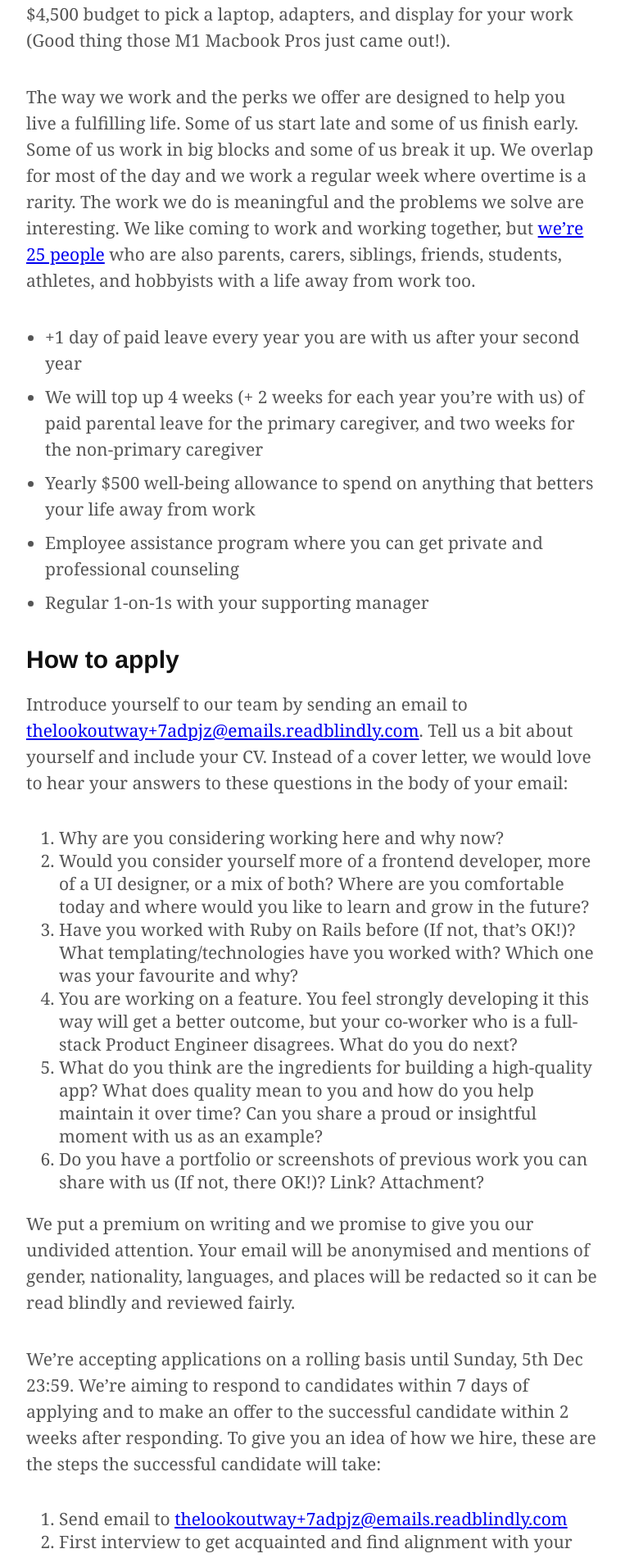
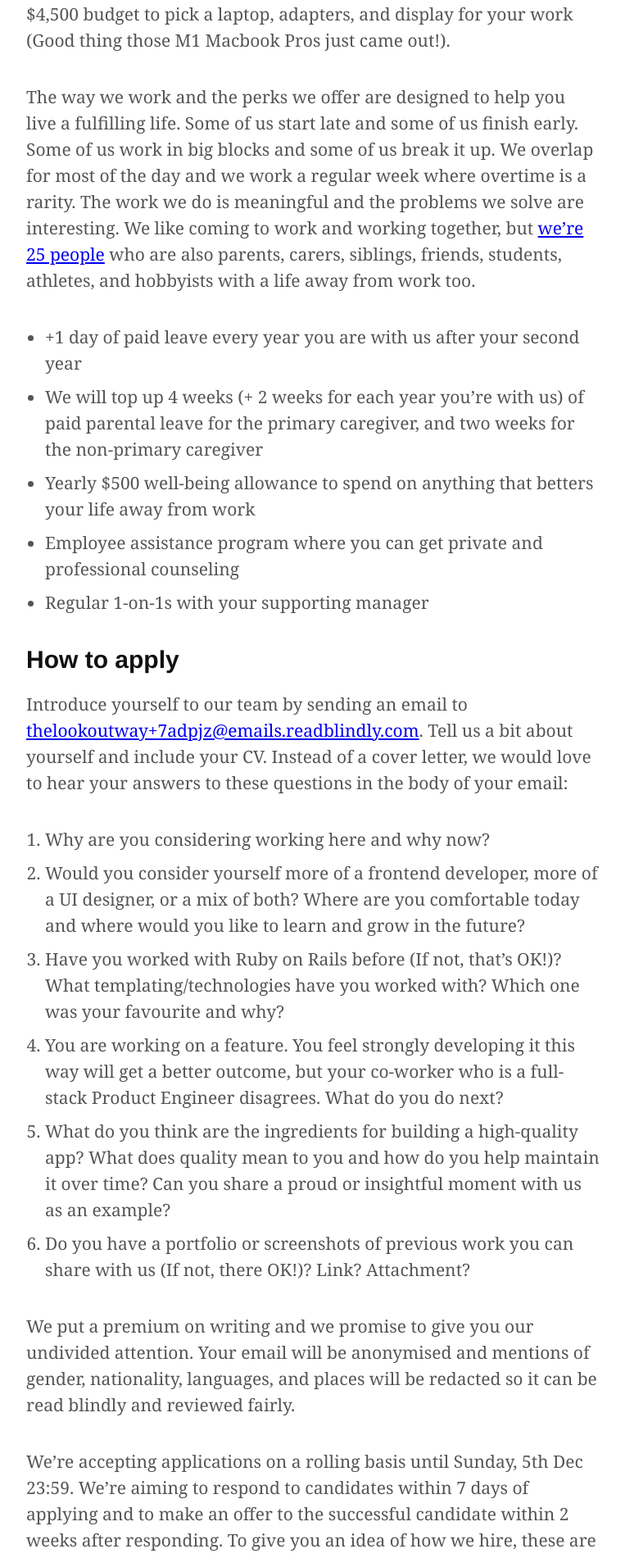
Before and after one commit to tatey/tatey.com, a Jekyll site: the page built from _posts/2021-11-12-we-are-hiring-a-design-focused-frontend-developer-at-the-lookout-way.markdown, in a window 1280 px wide. Shown: the part 4499-6400 px from the top of the page at 82% size, without its empty margins (258-1021 px from the left). Built offline with Jekyll 4.4.1, drawn with Linux system fonts in a browser that asks for light colours.

Commit message:
Fix post layout.

```diff
--- a/_layouts/post.html
+++ b/_layouts/post.html
@@ -44,27 +44,32 @@
       }
 
       p,
-      ul {
+      ul,
+      ol {
         margin: 0;
         margin-bottom: 37px;
         line-height: 30px;
       }
 
-      ul {
+      ul,
+      ol {
         padding: 0;
       }
 
-      ul > li {
+      ul > li,
+      ol > li {
         margin-left: 23px;
       }
 
-      ul > li:not(:last-child) {
+      ul > li:not(:last-child),
+      ol > li:not(:last-child) {
         margin-bottom: 9px;
       }
 
       @media only screen and (min-width: 481px) {
         p,
-        ul {
+        ul,
+        ol {
           line-height: 32px;
         }
       }
```
